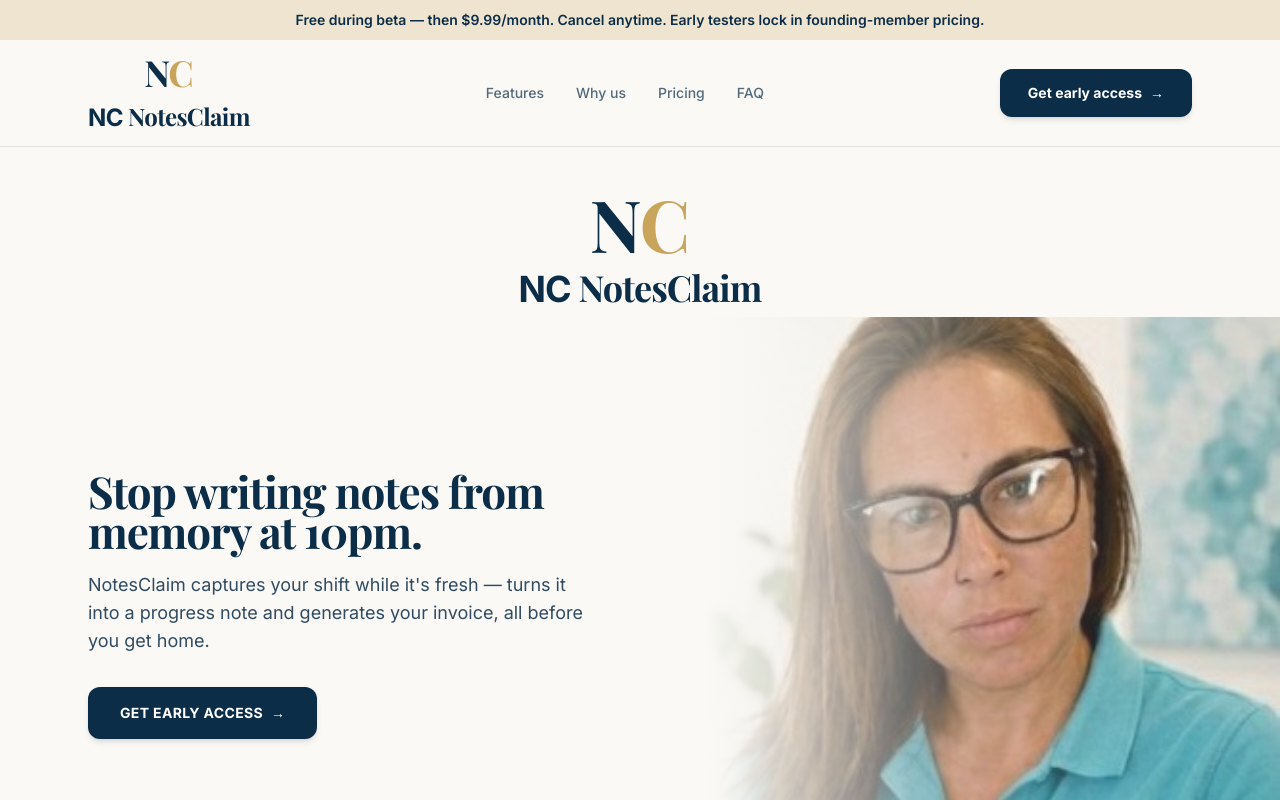
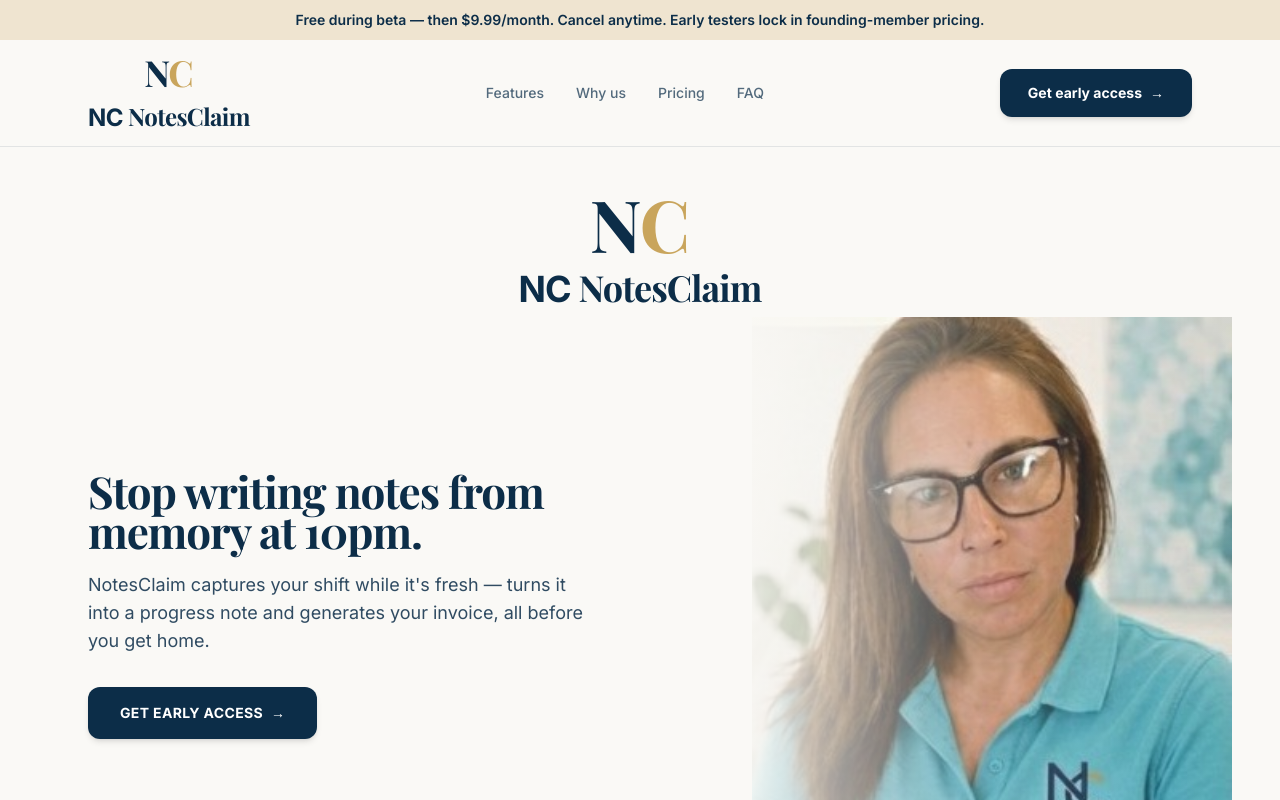
Before and after one commit to Tombombadilnow/notesclaim-landing, a Next.js app: page / in a window 1280 px wide. Shown: the top 800 px of the page. Built offline with nearby package versions, Linux system fonts and the light colour scheme.

Commit message:
fix(landing): show full head in hero portrait
Use object-contain anchored to top so the founder photo is no longer
cropped at the forehead.

Co-authored-by: Cursor <cursoragent@cursor.com>

```diff
--- a/components/landing/FlyerHero.tsx
+++ b/components/landing/FlyerHero.tsx
@@ -28,12 +28,12 @@ export function FlyerHero() {
           </div>
         </div>
 
-        <div className="relative order-1 h-[min(52vh,420px)] w-full md:order-2 md:h-auto md:min-h-[min(72vh,680px)] md:flex-1">
+        <div className="relative order-1 h-[min(52vh,480px)] w-full md:order-2 md:h-auto md:min-h-[min(72vh,680px)] md:flex-1">
           <Image
             src="/images/hero-founder.png"
             alt="NDIS support worker using NotesClaim after a shift"
             fill
-            className="object-cover object-[55%_15%] md:object-[50%_12%]"
+            className="object-contain object-top"
             sizes="(max-width: 768px) 100vw, 55vw"
             priority
           />
```
